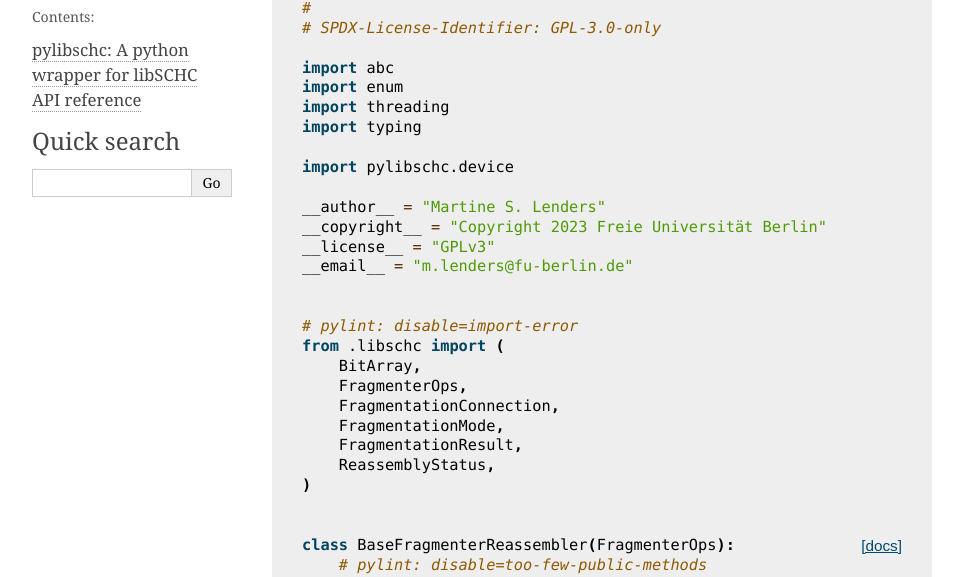
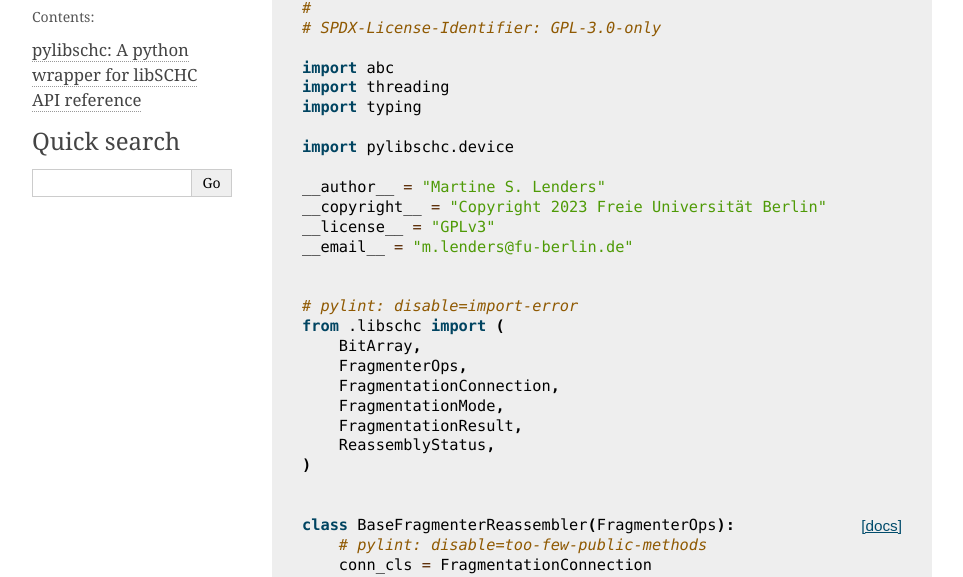
Before and after one commit to anr-bmbf-pivot/pylibschc, a plain HTML site: page docs/_modules/pylibschc/fragmenter.html in a window 1280 px wide. Shown: the part 180-757 px from the top of the page, without its empty margins (148-1111 px from the left). Drawn offline with Linux system fonts and the light colour scheme.

Commit message:
Update docs

```diff
--- a/docs/_modules/pylibschc/fragmenter.html
+++ b/docs/_modules/pylibschc/fragmenter.html
@@ -89,7 +89,6 @@
 <span class="c1"># SPDX-License-Identifier: GPL-3.0-only</span>
 
 <span class="kn">import</span> <span class="nn">abc</span>
-<span class="kn">import</span> <span class="nn">enum</span>
 <span class="kn">import</span> <span class="nn">threading</span>
 <span class="kn">import</span> <span class="nn">typing</span>
 
```
